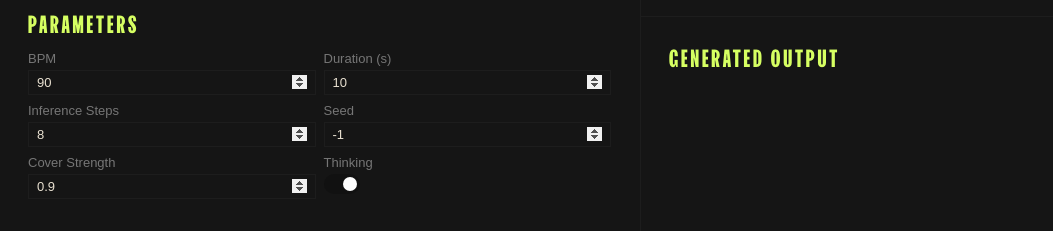
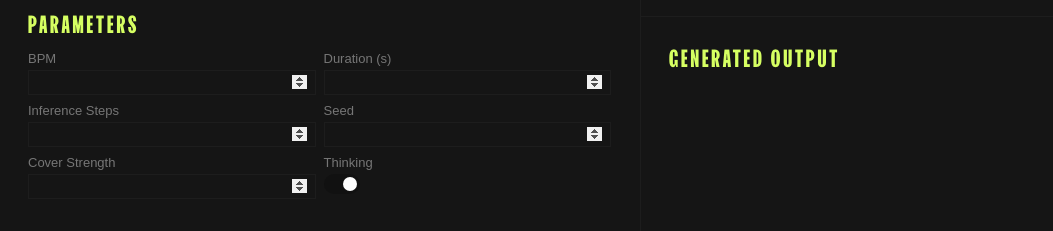
Before and after one commit to logancostello/SoundEthics, a React (Vite) app in the folder frontend/: page / in a window 1280 px wide. Shown: the part 345-576 px from the top of the page, without its empty margins (0-1053 px from the left). Built offline with nearby package versions, Linux system fonts and the light colour scheme.

Commit message:
None default on parameters

```diff
--- a/frontend/src/App.jsx
+++ b/frontend/src/App.jsx
@@ -16,12 +16,12 @@ function App() {
   const [error, setError] = useState(null);
   const [isLoading, setIsLoading] = useState(false);
   const [stemResult, setStemResult] = useState(null);
-  const [bpm, setBpm] = useState(90);
-  const [duration, setDuration] = useState(10.0);
-  const [inferenceSteps, setInferenceSteps] = useState(8);
-  const [seed, setSeed] = useState(-1);
+  const [bpm, setBpm] = useState(null);
+  const [duration, setDuration] = useState(null);
+  const [inferenceSteps, setInferenceSteps] = useState(null);
+  const [seed, setSeed] = useState(null);
   const [isThinking, setThinking] = useState(true);
-  const [coverStrength, setCoverStrength] = useState(0.9);
+  const [coverStrength, setCoverStrength] = useState(null);
 
   const draggingX = useRef(false);
   const draggingY = useRef(false);
@@ -72,7 +72,6 @@ function App() {
     setStemResult(null);
     const tracksSnapshot = selectedTracks.map(t => ({ name: t.name, stem: t.stem }));
 
-    // TODO: here is the call to generation, so would need to add a parameter here
     handleGenerate(selectedTracks, prompt, { bpm, duration, inferenceSteps, seed, isThinking, coverStrength }, {
       onError: setError,
       onSuccess: (audioUrl, filename) =>
@@ -171,7 +170,7 @@ function App() {
             <div className="section-label">Parameters</div>
             <div className="parameters-grid">
               <NumberInput label="BPM"              value={bpm}            onChange={setBpm}            min={40}  max={240} />
-              <NumberInput label="Duration (s)"     value={duration}       onChange={setDuration}       min={5}   max={30}  />
+              <NumberInput label="Duration (s)"     value={duration}       onChange={setDuration}       min={30}   max={120}  />
               <NumberInput label="Inference Steps"  value={inferenceSteps} onChange={setInferenceSteps} min={1}   max={100} />
               <NumberInput label="Seed"             value={seed}           onChange={setSeed}           min={-1}            />
               <NumberInput label="Cover Strength"   value={coverStrength}  onChange={setCoverStrength}  min={0}   max={1.0}  step={0.1}/>
--- a/frontend/src/components/NumberInput.jsx
+++ b/frontend/src/components/NumberInput.jsx
@@ -1,11 +1,11 @@
 import { useState, useEffect } from "react";
 
-export default function NumberInput({ label, value, onChange, min, max, step = 1, placeholder }) {
-  const [raw, setRaw] = useState(String(value));
+export default function NumberInput({ label, value, onChange, min, max, step = 1, placeholder}) {
+  const [raw, setRaw] = useState(String(value) ?? "");
 
   // keep raw in sync if parent changes value externally
   useEffect(() => {
-    setRaw(String(value));
+    setRaw(String(value) ?? "");
   }, [value]);
 
   const handleChange = (e) => {
@@ -13,7 +13,8 @@ export default function NumberInput({ label, value, onChange, min, max, step = 1
 
     // allow empty string or a lone minus sign while typing
     if (input === "" || input === "-") {
-      setRaw(input);
+      setRaw("");
+      onChange(null);
       return;
     }
 
@@ -30,8 +31,19 @@ export default function NumberInput({ label, value, onChange, min, max, step = 1
   };
 
   const handleBlur = () => {
+    // if empty, keep it empty (don't force a number)
+    if (raw === "") {
+      onChange(null);
+      return;
+    }
+
     let num = Number(raw);
-    if (raw === "" || raw === "-" || isNaN(num)) num = min ?? 0;
+    if (isNaN(num)) {
+      setRaw("");
+      onChange(null);
+      return;
+    }
+
     if (min !== undefined && num < min) num = min;
     if (max !== undefined && num > max) num = max;
     setRaw(String(num));
```
Also changed, not shown: 1 other file (tests, documents, lock files or other folders).
